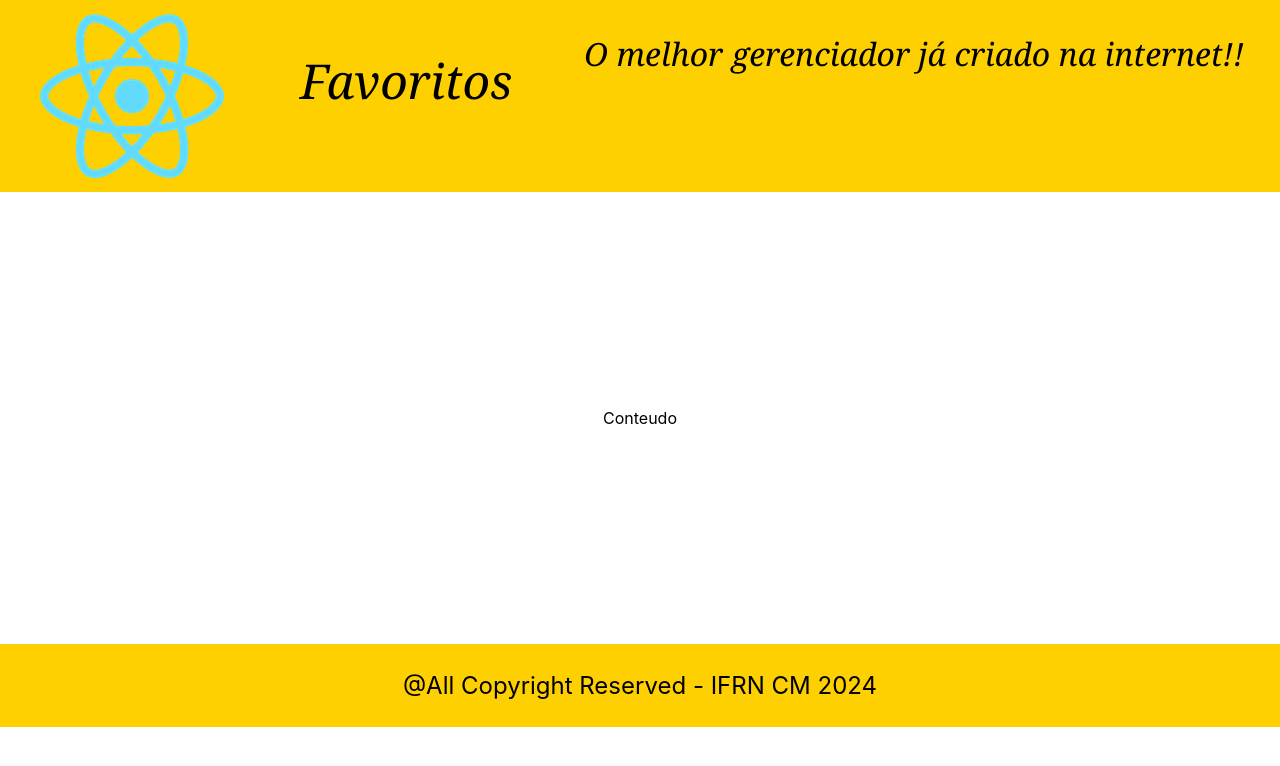
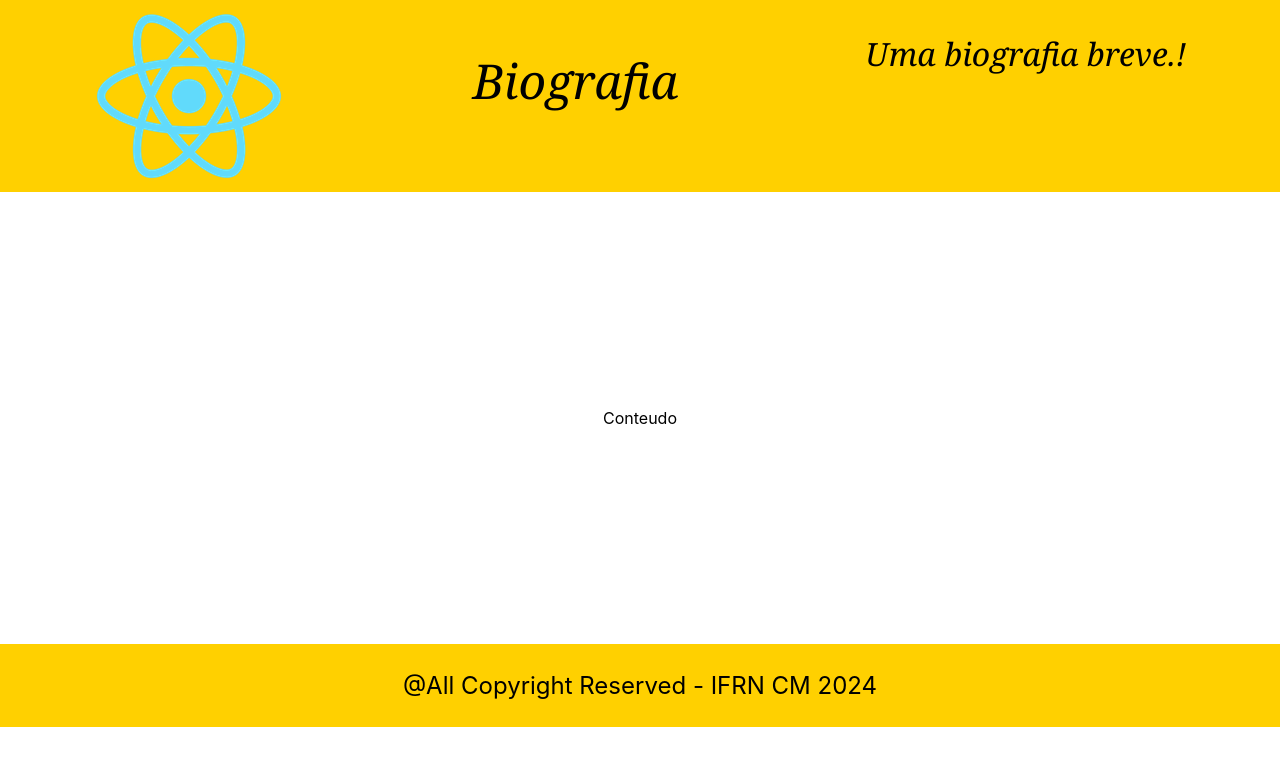
Before and after one commit to fabiomace/fava23, a React (Create React App) app: page / in a window 1280 px wide. Shown: the top 766 px of the page. Built offline with nearby package versions, Linux system fonts and the light colour scheme.

Commit message:
Atualização título

```diff
--- a/src/App.js
+++ b/src/App.js
@@ -9,7 +9,7 @@ function App() {
   OlaMundo();
   return (
     <>
-   <Cabecalho logo="logo192.png" titulo='Favoritos' subtitulo="O melhor gerenciador já criado na internet!!"/>
+   <Cabecalho logo="logo192.png" titulo='Biografia' subtitulo="Uma biografia breve.!"/>
    <Conteudo/>
    <Rodape/>
    </>
```
